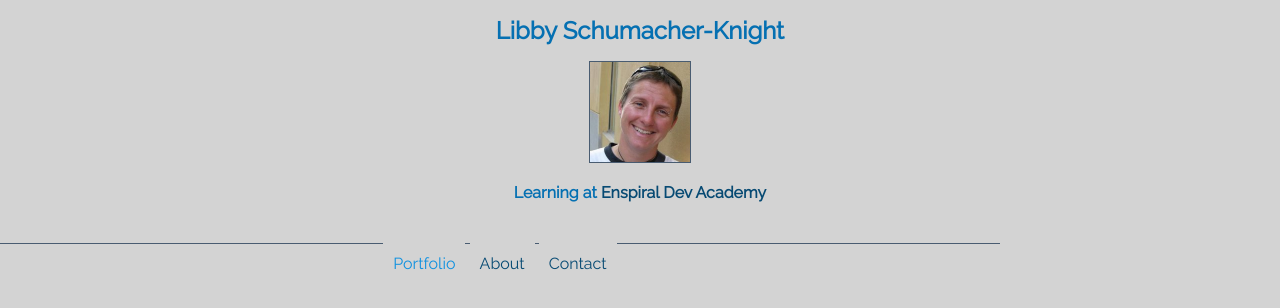
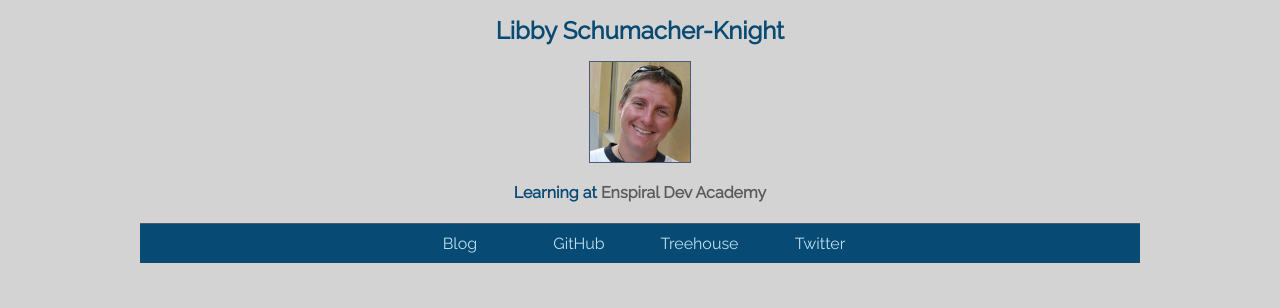
Before and after one commit to libbyschuknight/libbyschuknight.github.io, a plain HTML site: page index.html in a window 1280 px wide. Drawn offline with Linux system fonts and the light colour scheme.

Commit message:
changes to link colours and margins

```diff
--- a/css/main.css
+++ b/css/main.css
@@ -4,16 +4,16 @@
 * {
   /*border: 1px solid white;*/
   margin: 0 auto;
-  background-color: lightgray;
+  /*background-color: lightgray;*/
 }
 
 /* GENERAL */
 
 body {
   font-family: 'Raleway', 'Trebuchet MS', Helvetica, sans-serif; ;
-  color: rgb(5, 112, 178);
+  color: rgb(7, 74, 115);
   /*#495C71*/
-  /*background-color: lightgray;*/
+  background-color: lightgray;
   /* #bdc3c7 */
 }
 
@@ -25,12 +25,6 @@ body {
   display: block;
 }
 
-#links-content {
-    height: 1000px;
-    max-width: 1000px;
-    border-top: solid 1px #495C71;
-    width: 90%;
-}
 
 h1 {
   font-size: 1.5em;
@@ -46,6 +40,30 @@ h3 {
   border: solid 1px #495C71;
 }
 
+/* SOCIAL MEDIA AND PROF SITE LINKS*/
+/* LINKS SECTION (instead of nav) */
+#links-content {
+  max-width: 1000px;
+  border-top: solid 1px #495C71;
+  width: 90%;
+  text-align:center;
+  background-color: rgb(7, 74, 115);
+}
+
+
+/* LINKS - layout / structure*/
+#links-content ul {
+  list-style: none;
+  padding: 0;
+  margin: 0;
+  margin: 0 auto;
+}
+
+#links-content li {
+  display: inline-block;
+  margin: 10px 10px;
+  min-width: 95px;
+}
 
 /* LINKS */
 a {
@@ -54,40 +72,39 @@ a {
 
 /* LINK COLOURS */
 
-/*  link*/
+/*  links */
 a {
-  color: rgb(7, 74, 115);
+  color: #5A5B5C;
+  /*rgb(39, 114, 148);*/
+  /*color: rgb(80, 98, 108);*/
 }
 
 /*  link - visisted*/
 a:visited {
-  color: rgb(7, 74, 115);
+
 }
 
 /* selected hover  link*/
 a.selected, a:hover  {
-  color: rgb(15, 145, 224);
+  color: rgb(5, 161, 232);
 }
 
-/* SOCIAL MEDIA AND PROF SITE LINKS*/
+/*rgb(84, 138, 171)*/
 
-#links-content {
-  text-align:center;
-  padding: 10px 0;
-  margin:20px 0 0;
-}
-
-#links-content ul {
-  list-style: none;
-  margin: 0 10px;
-  padding: 0;
-}
-
-#links-content li {
-  display: inline-block;
-}
 
 #links-content a {
   font-weight: normal;
   padding: 15px 10px;
+  color: rgb(188, 223, 239);
 }
+
+
+/* link - visisted */
+#links-content a:visited {
+  /*color: rgb(80, 98, 108);*/
+}
+
+/* selected hover  link */
+#links-content a:hover  {
+  color: rgb(5, 161, 232);
+}
--- a/index.html
+++ b/index.html
@@ -23,12 +23,18 @@
 
     <div id = "links-content">
       <ul>
-          <li><a href="index.html" class="selected">Portfolio</a></li>
-          <li><a href="about.html">About</a></li>
-          <li><a href="contact.html">Contact</a></li>
+          <li><a href="http://schuknight.wordpress.com/" target="_blank" title="SchuKnight Blog">Blog</a></li>
+
+          <li><a href="https://github.com/libbyschuknight" target="_blank" title="me on github">GitHub</a></li>
+          <li><a href="http://teamtreehouse.com/libbyschumacherknight" target="_blank" title="treehouse profile">Treehouse</a></li>
+          <li><a href="https://twitter.com/SchuKnight/" target="_blank" title="twitter-schuknight">Twitter</a></li>
         </ul>
+    </div>
+
+    <div id = "phases">
 
     </div>
 
+
   </body>
 </html>
```
